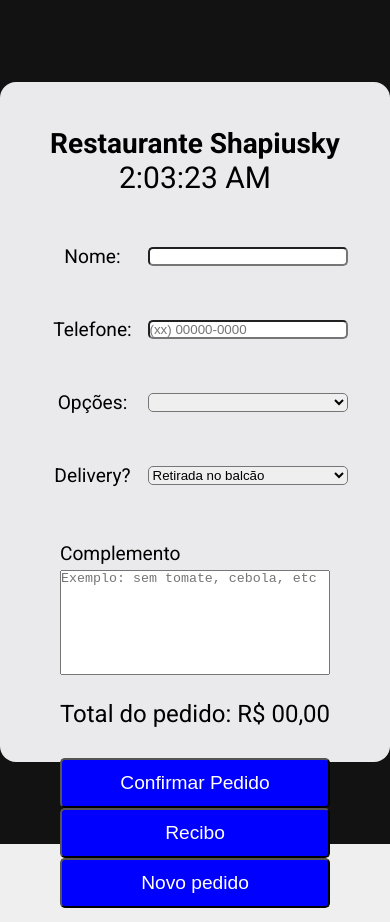
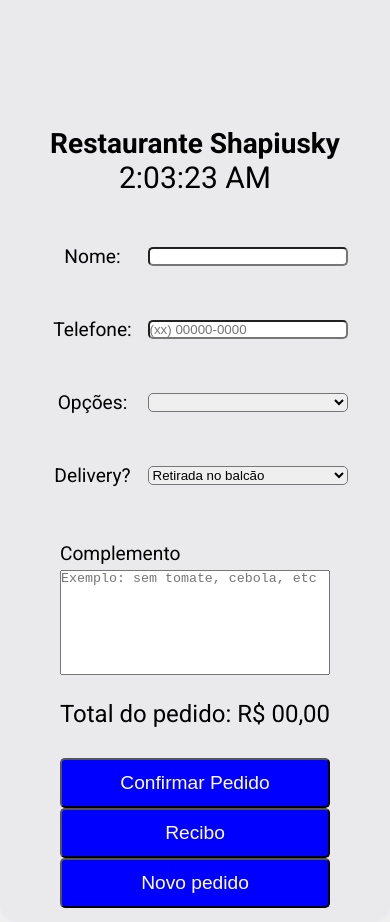
Before and after one commit to mayoral-leonardo/DesenvolvimentoWeb01, a React (Create React App) app: page / in a window 390 px wide. Built offline with nearby package versions, Linux system fonts and the light colour scheme.

Commit message:
finished responsive design

```diff
--- a/src/views/Home/Home.css
+++ b/src/views/Home/Home.css
@@ -125,6 +125,7 @@ form textarea {
     margin-left: 0;
   }
   .main-content-container {
+    height: 1000px;
     padding-top: 200px;
     justify-content: center;
     align-items: center;
```
